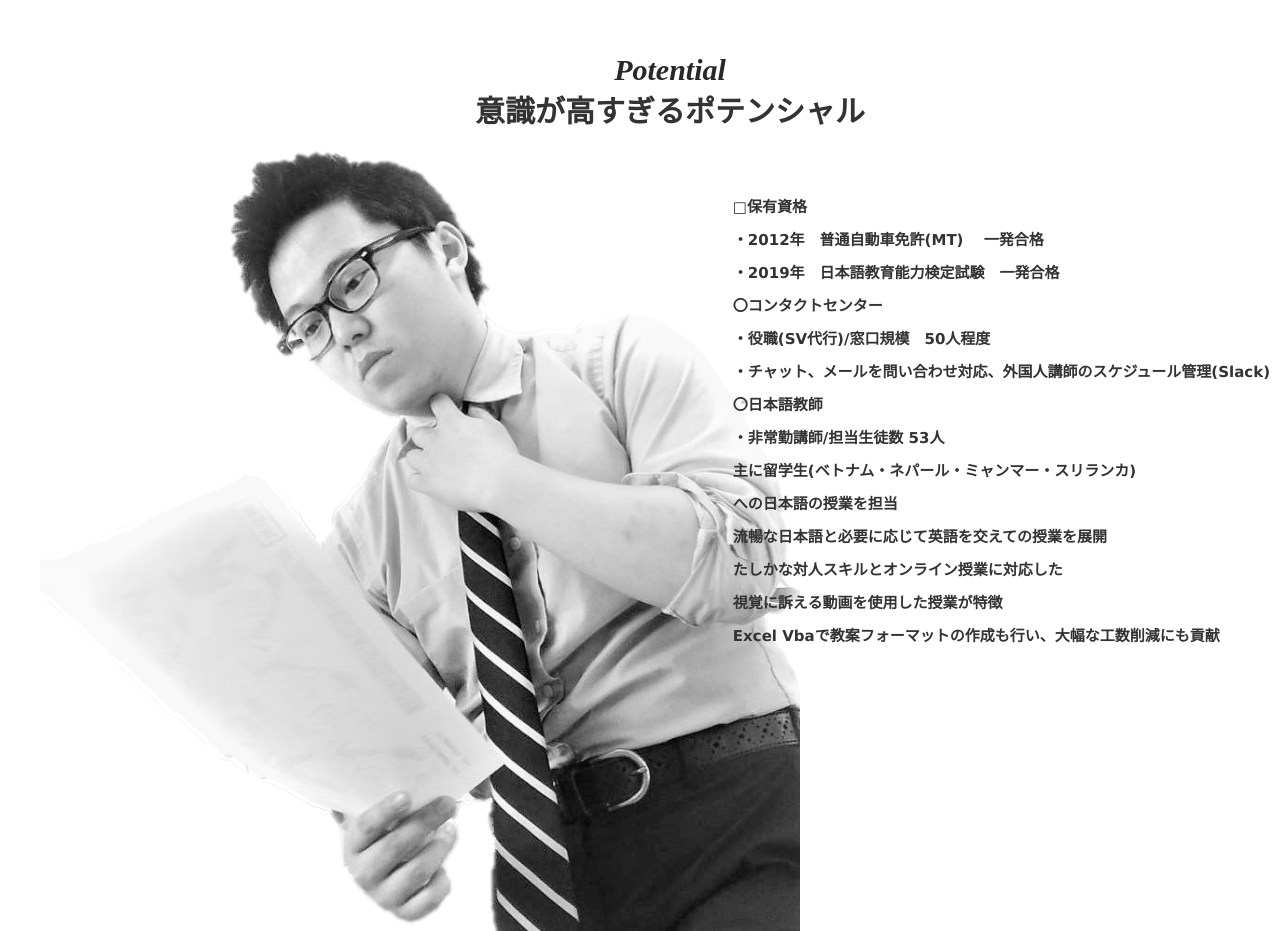
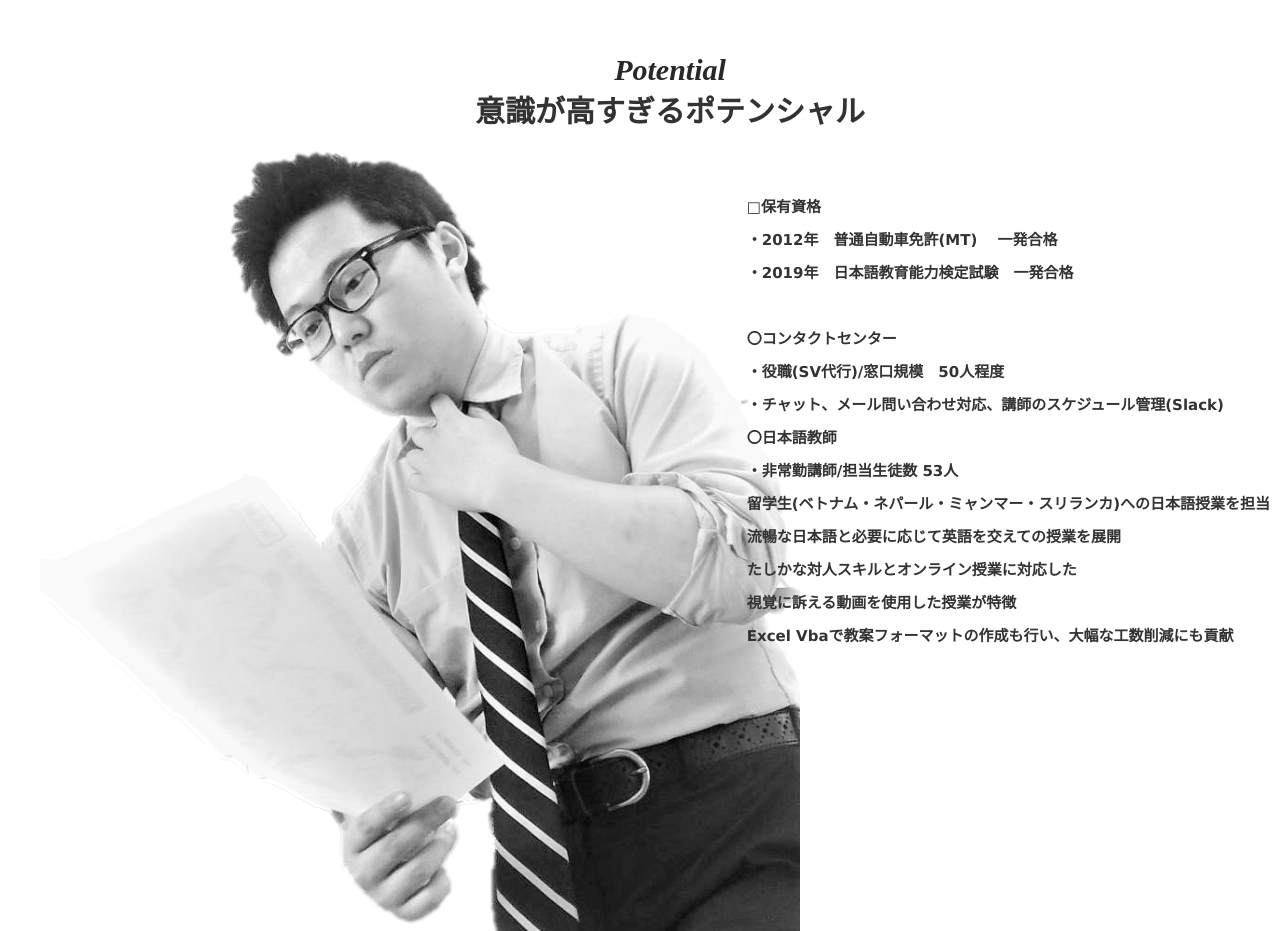
Before and after one commit to kmb686/high, a plain HTML site: page index.html in a window 1280 px wide. Shown: the part 1397-2328 px from the top of the page. Drawn offline with Linux system fonts and the light colour scheme.

Commit message:
Update index.html

```diff
--- a/index.html
+++ b/index.html
@@ -13,7 +13,7 @@
     <header>
         <div id="mainV">
             <p id="sitetitle">坂本浩二<br>
-            2021特別サイト</p>
+            2021特別告知サイト</p>
             <p>
             <!--　「この男の意識」「測定不能」に分けてアニメーション挿入 -->
             <span class="conscious">こ</span>
@@ -71,15 +71,14 @@
                     □保有資格<br>
                     ・2012年　普通自動車免許(MT)　   一発合格<br>
                     ・2019年　日本語教育能力検定試験　一発合格<br>
-
+                    <br>
                     〇コンタクトセンター<br>
                     ・役職(SV代行)/窓口規模　50人程度<br>
-                    ・チャット、メールを問い合わせ対応、外国人講師のスケジュール管理(Slack)<br>
+                    ・チャット、メール問い合わせ対応、講師のスケジュール管理(Slack)<br>
 
                     〇日本語教師<br>
                     ・非常勤講師/担当生徒数 53人<br>
-                    主に留学生(ベトナム・ネパール・ミャンマー・スリランカ)<br>
-                    への日本語の授業を担当<br>
+                    留学生(ベトナム・ネパール・ミャンマー・スリランカ)への日本語授業を担当<br>
                     流暢な日本語と必要に応じて英語を交えての授業を展開<br>
                     たしかな対人スキルとオンライン授業に対応した<br>
                     視覚に訴える動画を使用した授業が特徴<br>
```
